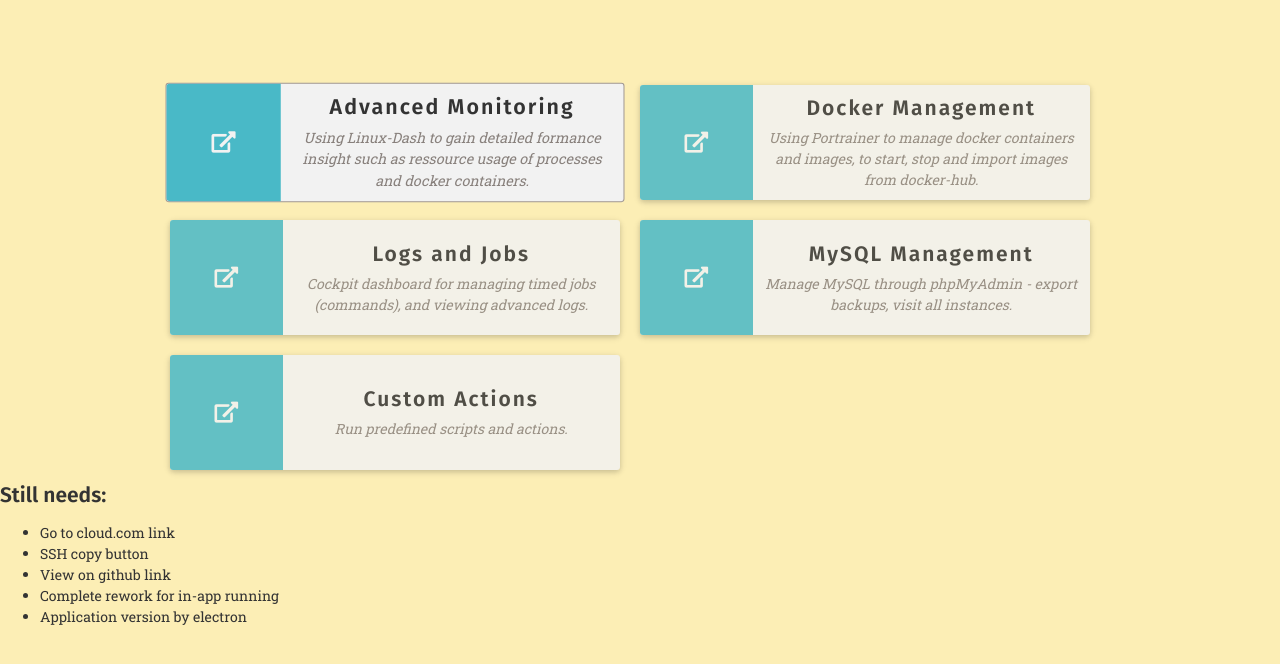
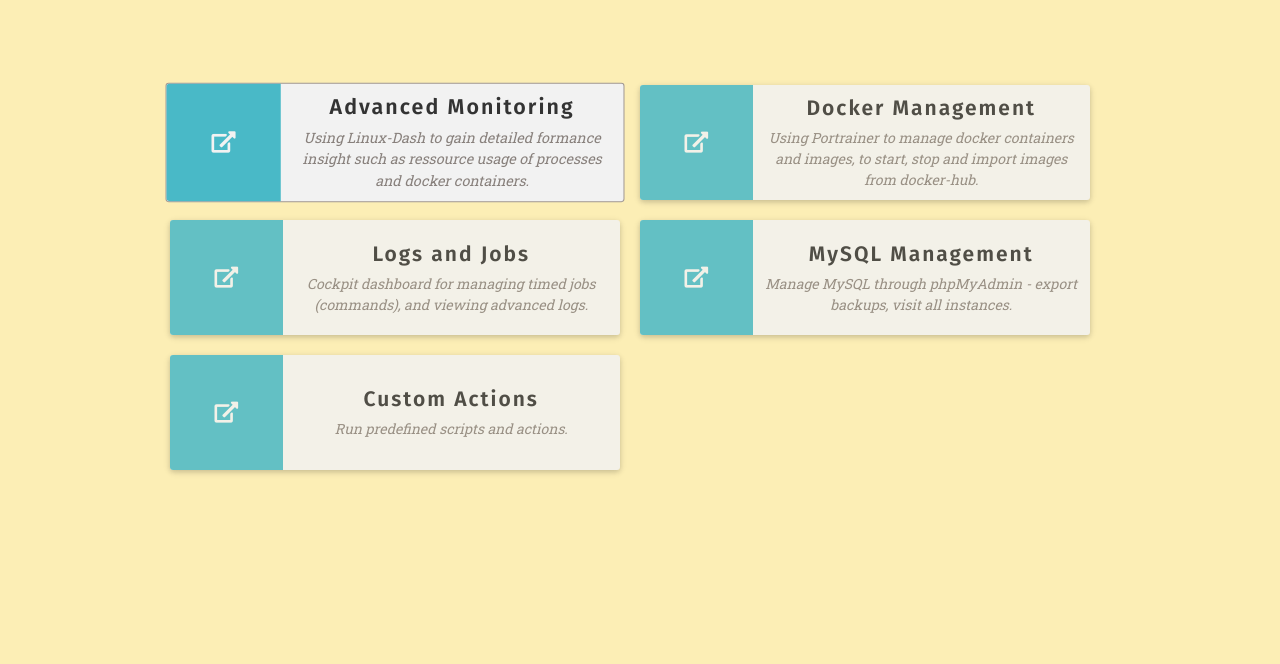
Before and after one commit to MarkKragerup/maincode-dash, a React (Create React App) app in the folder frontend/: page / in a window 1280 px wide. Shown: the top 664 px of the page. Built offline with nearby package versions, Linux system fonts and the light colour scheme.

Commit message:
Update App.js

```diff
--- a/frontend/src/App.js
+++ b/frontend/src/App.js
@@ -8,14 +8,7 @@
         <div className="App">
             <Frontpage/>
 
-            <h2 style={{display: 'block'}}>Still needs:</h2>
-            <ul>
-                <li>Go to cloud.com link</li>
-                <li>SSH copy button</li>
-                <li>View on github link</li>
-                <li>Complete rework for in-app running</li>
-                <li>Application version by electron</li>
-            </ul>
+
         </div>
     );
 }
```
